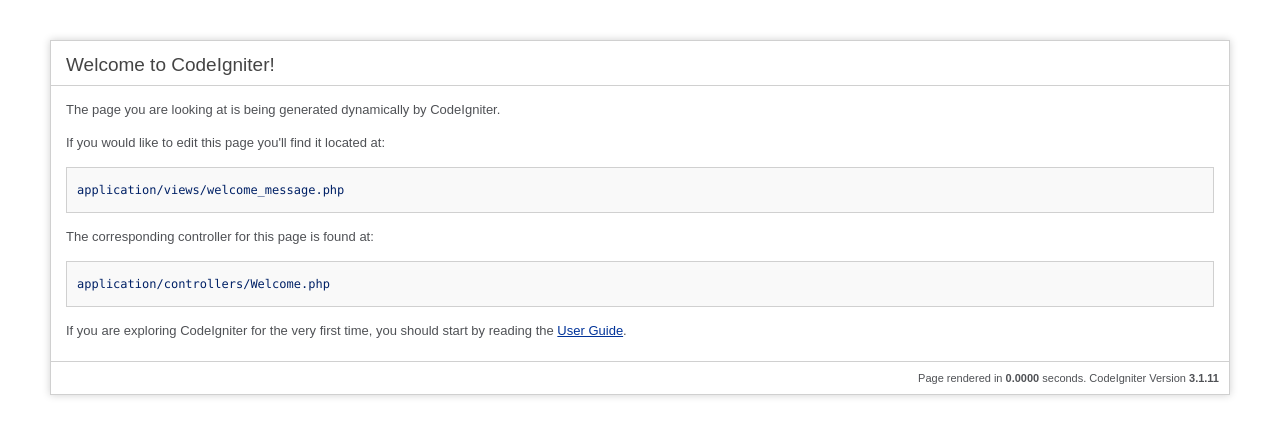
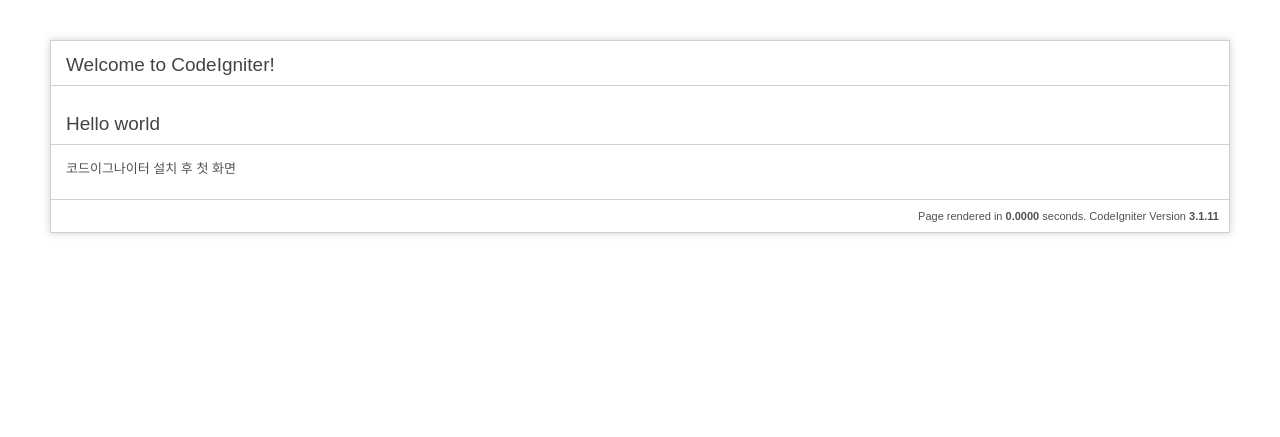
Before and after one commit to starseat/ci, a CodeIgniter app: page /database/index.php/welcome/index in a window 1280 px wide. Shown: the top 437 px of the page. Run offline with CodeIgniter, Linux system fonts and the light colour scheme.

Commit message:
첫 구조파악

```diff
--- a/application/config/routes.php
+++ b/application/config/routes.php
@@ -49,6 +49,7 @@ defined('BASEPATH') OR exit('No direct script access allowed');
 | Examples:	my-controller/index	-> my_controller/index
 |		my-controller/my-method	-> my_controller/my_method
 */
-$route['default_controller'] = 'welcome';
+//$route['default_controller'] = 'welcome';
+$route['default_controller'] = 'main';
 $route['404_override'] = '';
 $route['translate_uri_dashes'] = FALSE;
--- a/application/controllers/Welcome.php
+++ b/application/controllers/Welcome.php
@@ -22,4 +22,13 @@ class Welcome extends CI_Controller {
 	{
 		$this->load->view('welcome_message');
 	}
+
+	public function lists()
+	{
+		// 리스트 메서드
+	}
+
 }
+
+/* End of file welcome.php */
+/* Location: ./application/controllers/welcome.php */
--- a/application/views/welcome_message.php
+++ b/application/views/welcome_message.php
@@ -69,18 +69,13 @@ defined('BASEPATH') OR exit('No direct script access allowed');
 
 <div id="container">
 	<h1>Welcome to CodeIgniter!</h1>
+	<h1>Hello world</h1>
 
 	<div id="body">
-		<p>The page you are looking at is being generated dynamically by CodeIgniter.</p>
+		<p>코드이그나이터 설치 후 첫 화면</p>
+	</div>
 
-		<p>If you would like to edit this page you'll find it located at:</p>
-		<code>application/views/welcome_message.php</code>
 
-		<p>The corresponding controller for this page is found at:</p>
-		<code>application/controllers/Welcome.php</code>
-
-		<p>If you are exploring CodeIgniter for the very first time, you should start by reading the <a href="user_guide/">User Guide</a>.</p>
-	</div>
 
 	<p class="footer">Page rendered in <strong>{elapsed_time}</strong> seconds. <?php echo  (ENVIRONMENT === 'development') ?  'CodeIgniter Version <strong>' . CI_VERSION . '</strong>' : '' ?></p>
 </div>
```
Also changed, not shown: application/controllers/ReadMe.md (added).
